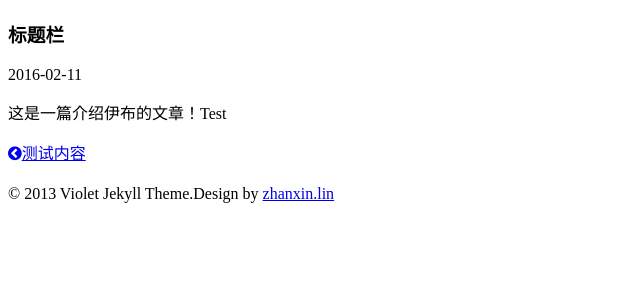
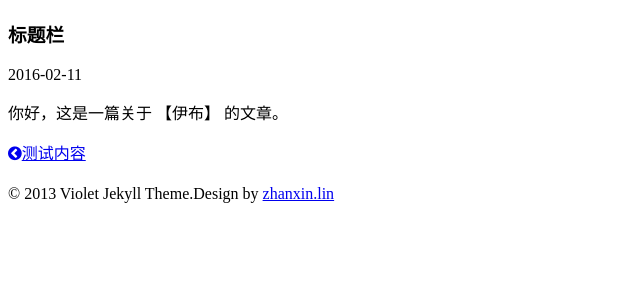
Before and after one commit to pizn/pizn.github.com, a Jekyll site: the page built from _posts/test2-123/2016-02-11-heel.md, in a window 1280 px wide. Shown: the top 300 px of the page, without its empty margins (0-640 px from the left). Built offline with Jekyll 4.4.1, drawn with Linux system fonts in a browser that asks for light colours; nearby versions of some CDN libraries; some web fonts are replaced; library files that are not in the unit come from our copies; comment, search, counter and statistics services are not loaded.

Commit message:
[log]: Update post

```diff
--- a/_posts/test2-123/2016-02-11-heel.md
+++ b/_posts/test2-123/2016-02-11-heel.md
@@ -4,4 +4,4 @@ title: 标题栏
 description: Test.
 
 ---
-这是一篇介绍伊布的文章！Test
+你好，这是一篇关于 【伊布】 的文章。
```
